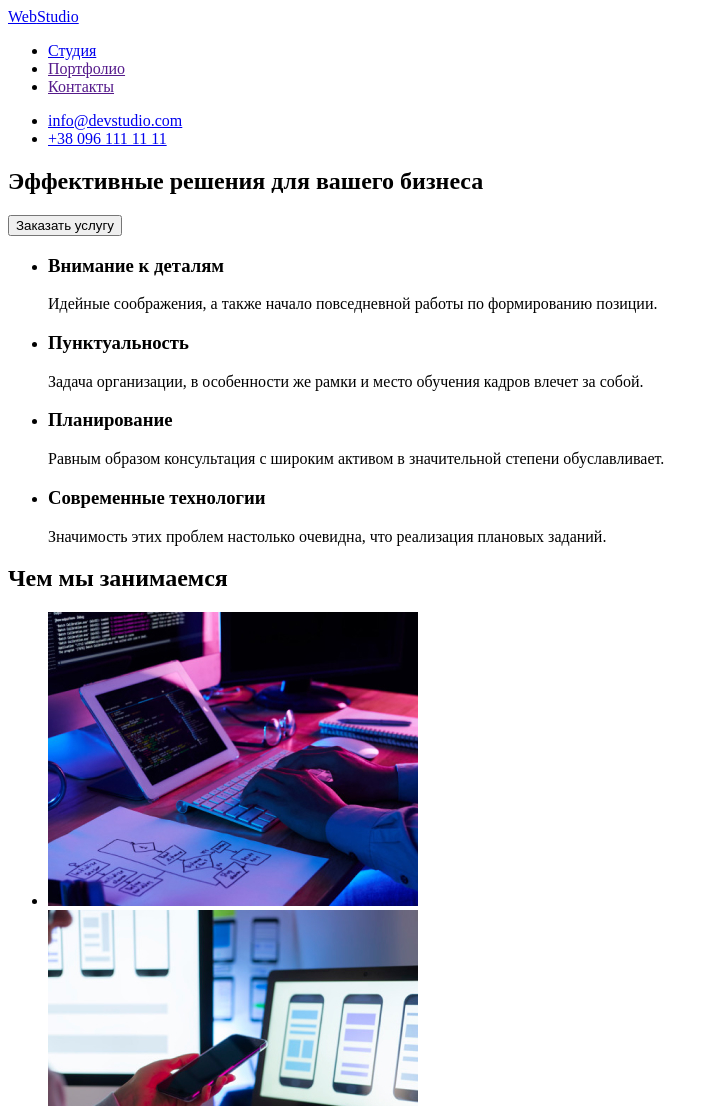
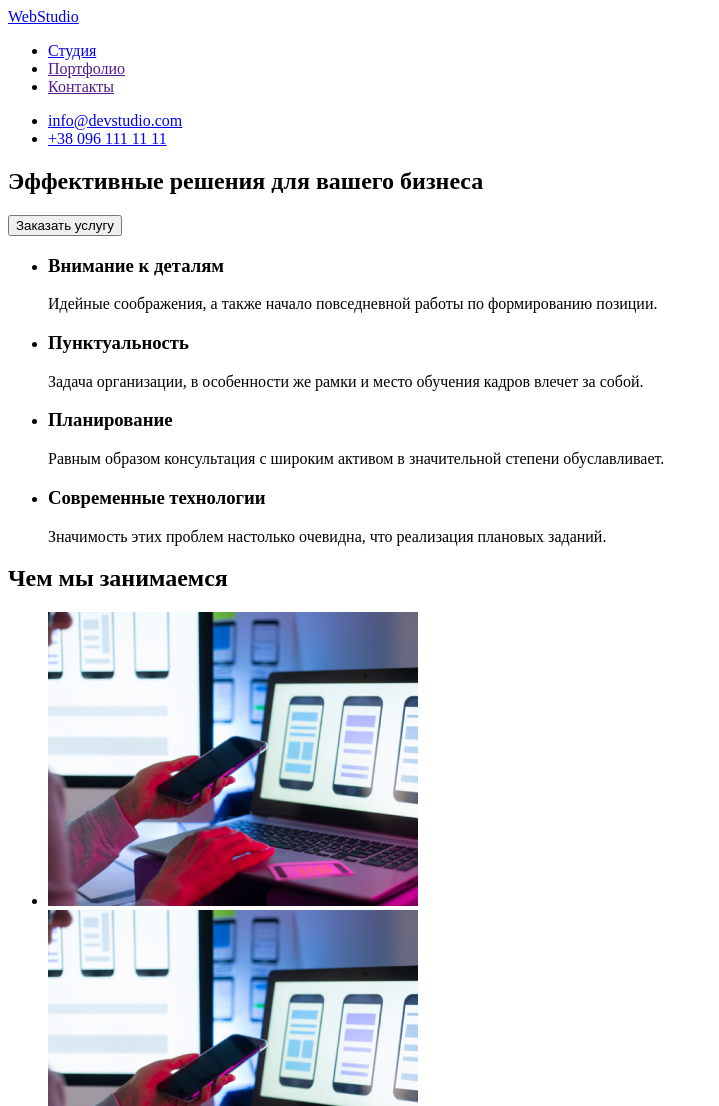
Before and after one commit to AndreyOvchynnikov/homework-1, a plain HTML site: page index.html in a window 1280 px wide. Shown: the top 1106 px of the page, without its empty margins (0-719 px from the left). Drawn offline with Linux system fonts and the light colour scheme.

Commit message:
test img

```diff
--- a/index.html
+++ b/index.html
@@ -68,7 +68,7 @@
             <h2>Чем мы занимаемся</h2>
             <ul>
                 <li>
-                    <img src="./images/box1.jpg" alt="Человек пишет код программы" width="370" height="294" />
+                    <img src="./images/box2.jpg" alt="Человек пишет код программы" width="370" height="294" />
                 </li>
                 <li>
                     <img src="./images/box2.jpg" alt="Человек занимается оформлением сайта" width="370" height="294" />
```
